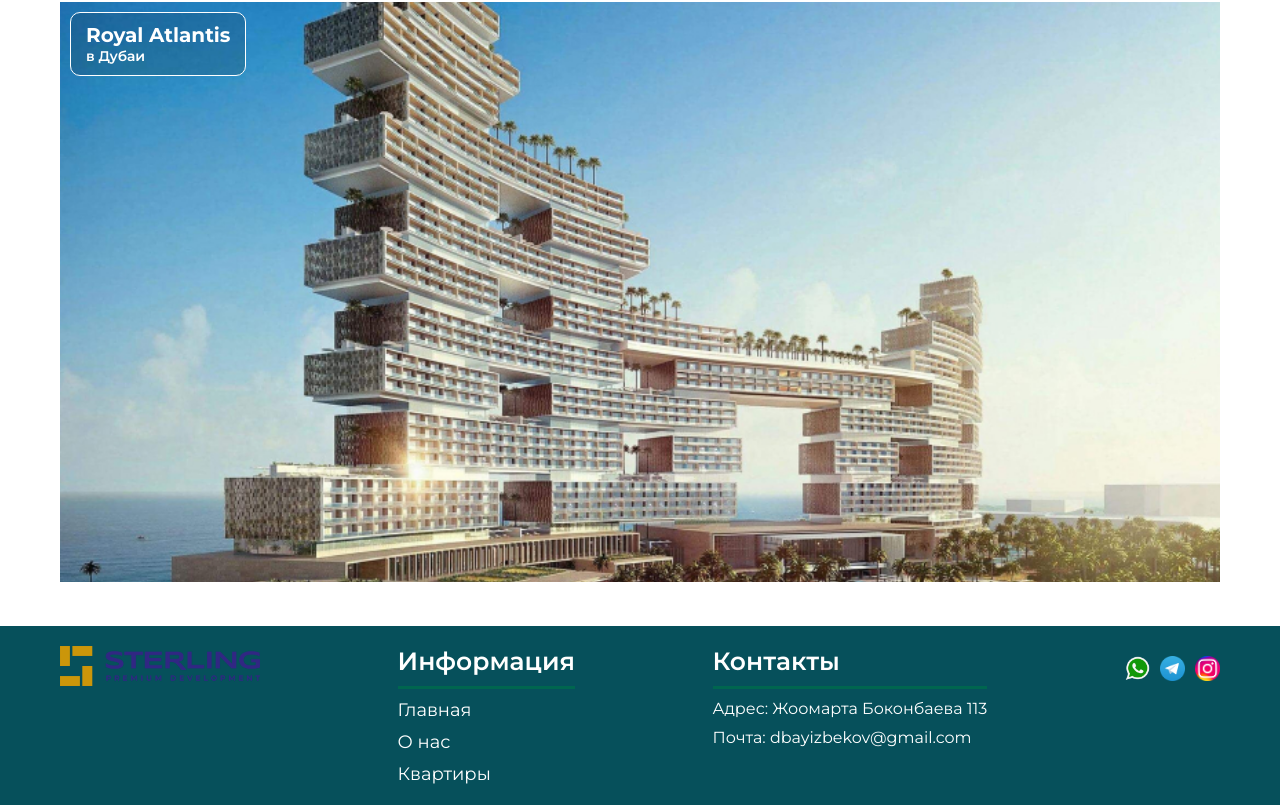
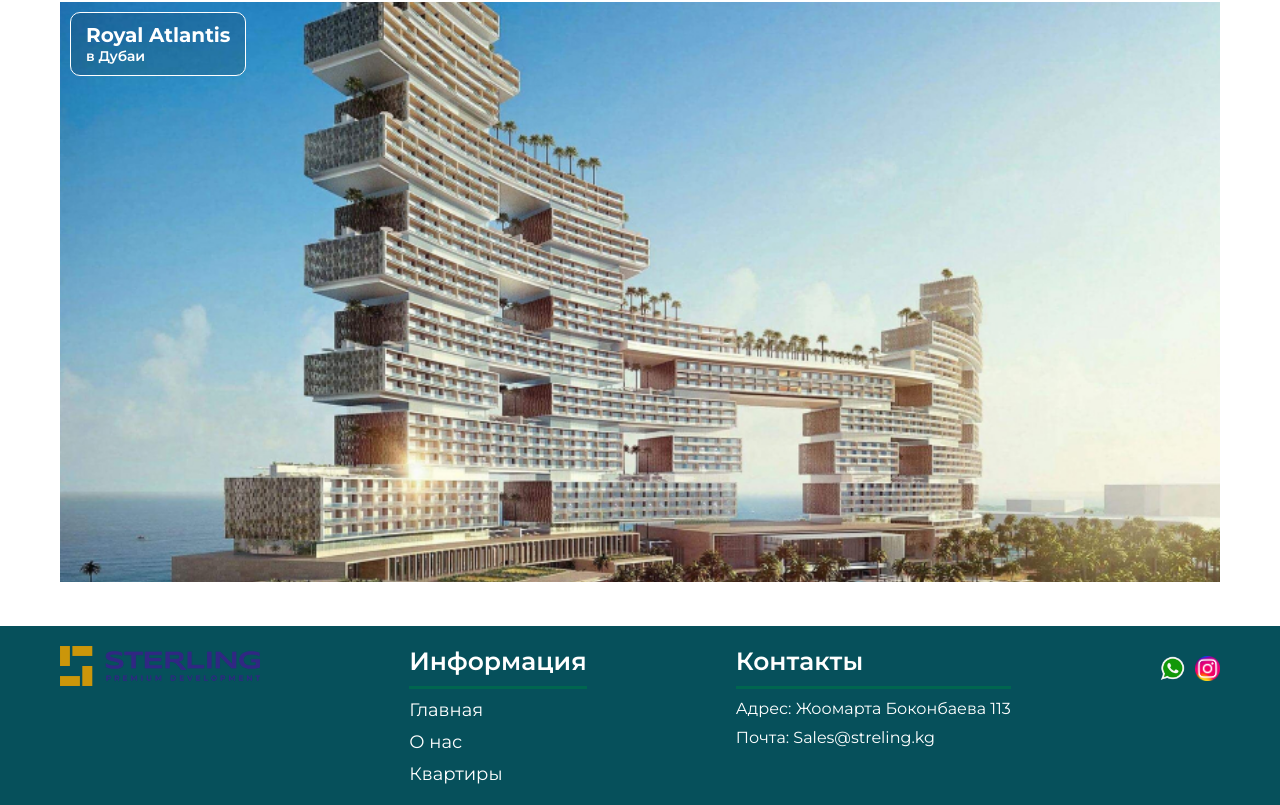
Before and after one commit to Hokage09das/sterling_fixed, a React (Create React App) app: page /#/about in a window 1280 px wide. Shown: the part 1558-2363 px from the top of the page. Built offline with nearby package versions, Linux system fonts and the light colour scheme.

Commit message:
some change

```diff
--- a/src/components/burder-menu/burger_menu.module.scss
+++ b/src/components/burder-menu/burger_menu.module.scss
@@ -2,8 +2,8 @@
 	position: fixed;
 	display: flex;
 	align-items: center;
+	justify-content: center;
 	flex-direction: column;
-	padding-top: 300px;
 
 	width: 100%;
 	height: 100vh;
--- a/src/widgets/footer/Footer.jsx
+++ b/src/widgets/footer/Footer.jsx
@@ -50,10 +50,10 @@ export const Footer = ({ className }) => {
 							<li>Адрес: Жоомарта Боконбаева 113</li>
 							<li>
 								<a
-									href='mailto: dbayizbekov@gmail.com'
+									href='mailto: Sales@streling.kg'
 									className={classes.mail}
 								>
-									Почта: dbayizbekov@gmail.com
+									Почта: Sales@streling.kg
 								</a>
 							</li>
 						</ul>
@@ -63,15 +63,6 @@ export const Footer = ({ className }) => {
 							<a href='https://wa.me/+996554030814'>
 								<img
 									src={whatsapp}
-									alt=''
-									className={classes.messenger}
-								/>
-							</a>
-						</div>
-						<div className={classes.messenger_wrapper}>
-							<a href="https://telegram.me/share/url?url=<URL>&text=<TEXT>">
-								<img
-									src={telegram}
 									alt=''
 									className={classes.messenger}
 								/>
```
